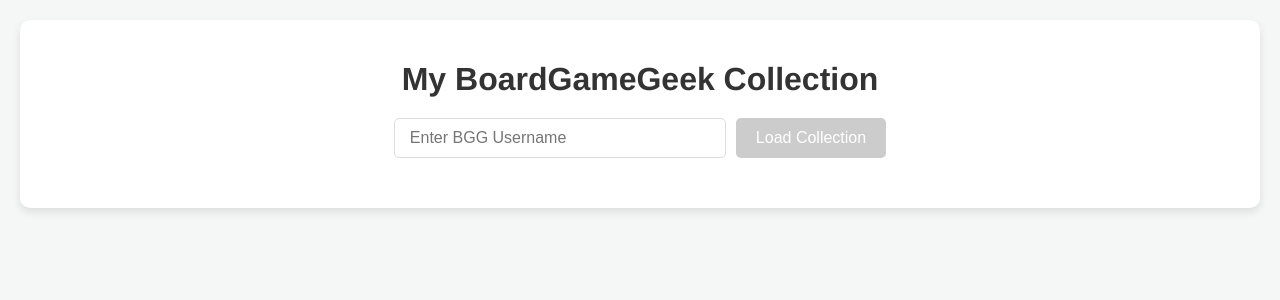
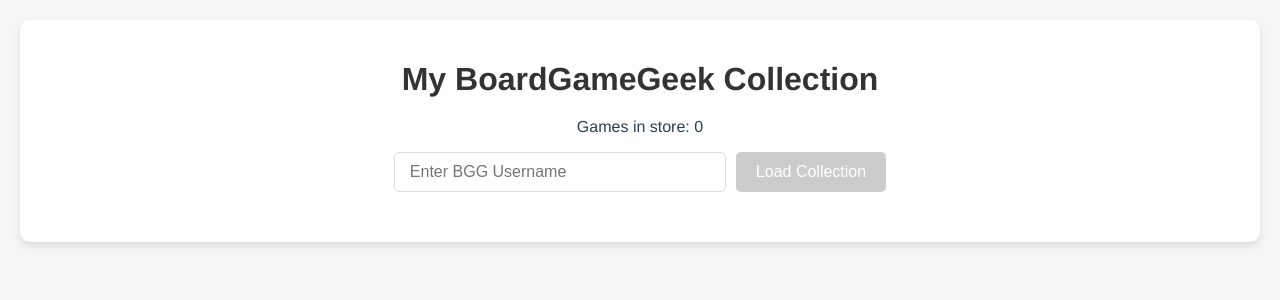
Before and after one commit to Hydeo/mbl-front, a Nuxt app: page / in a window 1280 px wide. Shown: the top 300 px of the page. Built offline with nearby package versions, Linux system fonts and the light colour scheme.

Commit message:
feat: Display total number of games in collection

```diff
--- a/pages/index.vue
+++ b/pages/index.vue
@@ -32,7 +32,7 @@ const fetchCollection = () => {
 <template>
   <div class="container">
     <h1>My BoardGameGeek Collection</h1>
-
+    <p>Games in store: {{ boardGamesStore.getBoardGames.length }}</p>
     <div class="input-section">
       <input
         type="text"
@@ -40,7 +40,7 @@ const fetchCollection = () => {
         placeholder="Enter BGG Username"
         @keyup.enter="fetchCollection"
         class="username-input"
-      />
+      >
       <button @click="fetchCollection" :disabled="boardGamesStore.getIsLoading || !username" class="fetch-button">
         {{ boardGamesStore.getIsLoading ? 'Loading...' : 'Load Collection' }}
       </button>
```
